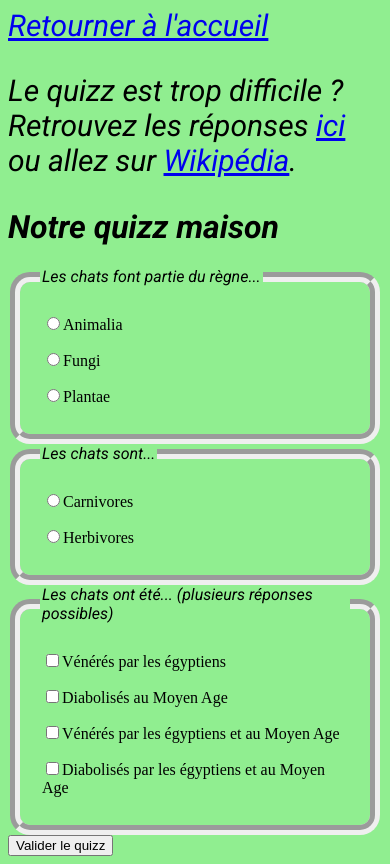
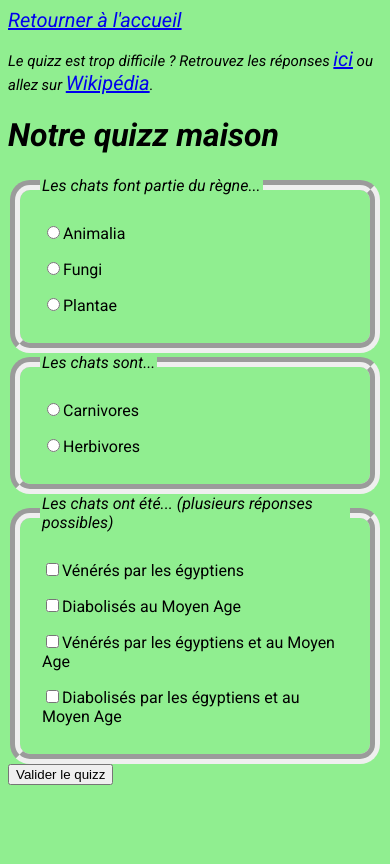
Before and after one commit to terenceithaque/les-chats, a plain HTML site: page quizz.html in a window 390 px wide. Drawn offline with Linux system fonts and the light colour scheme.

Commit message:
Modification des attributs des paragraphes, images et hyperliens pour les résolutions d'écran inférieures à 800 pixels

```diff
--- a/CSS/style1.css
+++ b/CSS/style1.css
@@ -28,3 +28,24 @@
 	height:400px;
 	border-radius :15px;
 }
+
+@media screen and (max-width : 800px){ /* Si la résolution de l'écran est inférieure ou égale à 800 pixels */
+	p{ /* On modifie les règles à appliquer aux paragraphes */
+		font-family : "Roboto";
+		font-style : italic;
+		font-size : 15px;
+	}
+
+	img { /* On modifie les attributs des images */
+		width : 250px;
+		height : 200px;
+		border-radius: 8px;
+
+	}
+
+	a{ /* On modifie les attributs des hyperliens */
+		font-family : "Roboto";
+		font-style : italic;
+		font-size : 20px;
+	}
+}
--- a/CSS/style2.css
+++ b/CSS/style2.css
@@ -55,3 +55,25 @@
 .footer_a{
 	font-size:15px;
 }
+
+@media screen and (max-width : 800px){ /* Si la résolution de l'écran est inférieure ou égale à 800 pixels */
+	p{ /* On modifie les règles à appliquer aux paragraphes */
+		font-family: "Roboto";
+		font-style : italic;
+		font-size : 15px;
+
+	}
+
+	img { /* On modifie les attributs des images */
+		width : 250px;
+		height : 200px;
+		border-radius: 8px;
+
+	}
+
+	a{ /* On modifie les attributs des hyperliens */
+		font-family : "Roboto";
+		font-style : italic;
+		font-size : 20px;
+	}
+}
--- a/CSS/style_quizz.css
+++ b/CSS/style_quizz.css
@@ -67,3 +67,25 @@
 	font-family:"Roboto";
 	font-style: italic;
 }
+
+
+@media screen and (max-width:800px){
+	p{ /* On modifie les règles à appliquer aux paragraphes */
+		font-family: "Roboto";
+		font-style : italic;
+		font-size : 15px;
+	}
+
+	img { /* On modifie les attributs des images */
+		width : 250px;
+		height : 200px;
+		border-radius: 8px;
+
+	}
+
+	a{ /* On modifie les attributs des hyperliens */
+		font-family : "Roboto";
+		font-style : italic;
+		font-size : 20px;
+	}
+}
--- a/quizz.html
+++ b/quizz.html
@@ -43,10 +43,10 @@
 
             <label><input type="checkbox" class="reponse" id="passe2" name="passe2" value="Diabolisés"/>Diabolisés au Moyen Age</label>
 
-            <label><input type="checkbox" class="reponse" id="passe3" name="passe2" value="Vénérés2"/>Vénérés par les égyptiens et au Moyen Age</label>
+            <label><input type="checkbox" class="reponse" id="passe3" name="passe3" value="Vénérés2"/>Vénérés par les égyptiens et au Moyen Age</label>
 
 
-            <label><input type="checkbox" class="reponse" id="passe4" name="passe1" value="Diabolisés2"/>Diabolisés par les égyptiens et au Moyen Age</label>
+            <label><input type="checkbox" class="reponse" id="passe4" name="passe4" value="Diabolisés2"/>Diabolisés par les égyptiens et au Moyen Age</label>
         </fieldset>
 
 
@@ -54,16 +54,19 @@
 
 
         <style>
+            @import url("https://fonts.googleapis.com/css2?family=Roboto:ital,wght@0,100;0,300;0,400;0,500;0,700;0,900;1,100;1,300;1,400;1,500;1,700;1,900&display=swap");
             label{ /* règles pour la balise label */
                 display:block;
                 user-select: none;
 
                 padding : 8px 2px;
 
+                font-family: "Roboto";
+
             }
 
             label:hover{ /* règles à appliquer quand la souris survole un label */
-                background-color: yellow;
+                background-color: rgb(37, 220, 37);
 
             }
         </style>
@@ -81,15 +84,17 @@
                 let checkboxes_id = {
                     "passe1" : "passe4",
                     "passe2" : "passe3",
-                    "passe3" : "passe4",
                     "passe3" : "passe4"
                 }
 
                 for(let key in checkboxes_id){ // Pour chaque clé contenue dans la liste des ID
-                    checkbox_a_decocher = document.getElementById(checkboxes_id[key]);
-                    if(checkbox.id === key && checkbox.checked === true){
-                        checkbox_a_decocher.checked = false;
+                    checkbox_a_decocher = document.getElementById(checkboxes_id[key]); // On retrouve la checkbox à décocher à l'aide des ID listées
+                    if(checkbox.id === key && checkbox.checked === true && checkbox_a_decocher.checked === true){
+                        checkbox_a_decocher.checked = true;
+                        checkbox.checked = false;
                     }
+
+
                 }
 
             })
```
